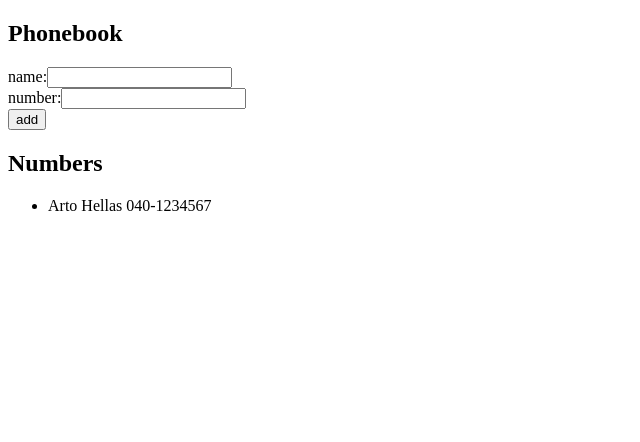
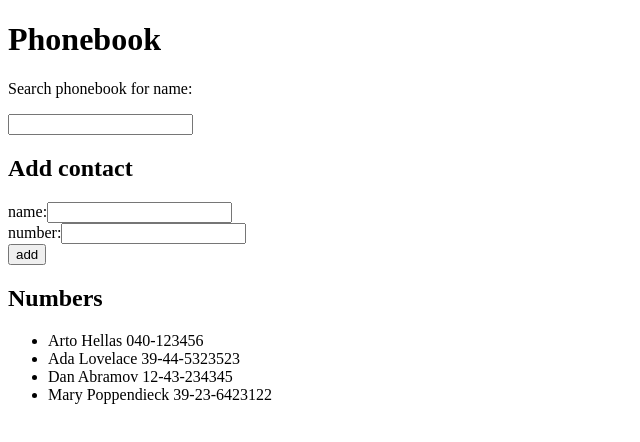
Before and after one commit to jstamant/full-stack-open, a React (Vite) app in the folder part2/phonebook/: page / in a window 1280 px wide. Shown: the top 442 px of the page, without its empty margins (0-640 px from the left). Built offline with nearby package versions, Linux system fonts and the light colour scheme.

Commit message:
Added submission for exercise 2.9

```diff
--- a/part2/phonebook/src/App.jsx
+++ b/part2/phonebook/src/App.jsx
@@ -2,18 +2,18 @@
 
 const App = () => {
   const [persons, setPersons] = useState([
-    { name: 'Arto Hellas', number: '040-1234567' }
+    { name: 'Arto Hellas', number: '040-123456', id: 1 },
+    { name: 'Ada Lovelace', number: '39-44-5323523', id: 2 },
+    { name: 'Dan Abramov', number: '12-43-234345', id: 3 },
+    { name: 'Mary Poppendieck', number: '39-23-6423122', id: 4 }
   ])
   const [newName, setNewName] = useState('')
   const [newNumber, setNewNumber] = useState('')
+  const [nameFilter, setNameFilter] = useState('')
 
-  const handleNameChange = (event) => {
-    setNewName(event.target.value)
-  }
-
-  const handleNumberChange = (event) => {
-    setNewNumber(event.target.value)
-  }
+  const handleNameChange = (event) => setNewName(event.target.value)
+  const handleNumberChange = (event) => setNewNumber(event.target.value)
+  const handleNameFilterChange = (event) => setNameFilter(event.target.value)
 
   const handleClick = (event) => {
     event.preventDefault()
@@ -28,7 +28,13 @@
 
   return (
     <div>
-      <h2>Phonebook</h2>
+      <h1>Phonebook</h1>
+      <p>Search phonebook for name:</p>
+      <input
+        value={nameFilter}
+        onChange={handleNameFilterChange}
+      />
+      <h2>Add contact</h2>
       <form>
         <div>
           <label>name:</label>
@@ -50,7 +56,9 @@
       </form>
       <h2>Numbers</h2>
       <ul>
-        {persons.map((person) => <li key={person.name}>{person.name} {person.number}</li>)}
+        {persons
+          .filter((person) => person.name.toLowerCase().includes(nameFilter))
+          .map((person) => <li key={person.name}>{person.name} {person.number}</li>)}
       </ul>
     </div>
   )
```
